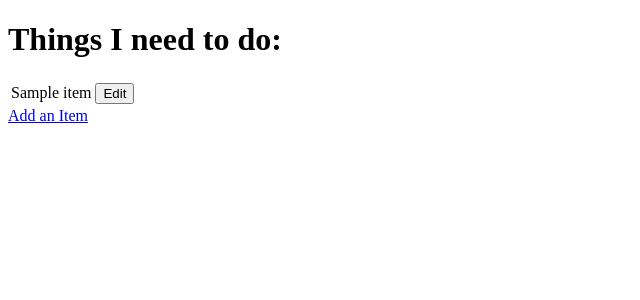
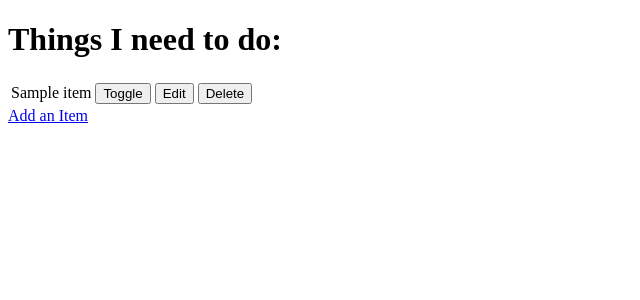
Before and after one commit to Erik1007/Hello-Django, a Django app: template todo/templates/todo/todo_list.html in a window 1280 px wide. Shown: the top 300 px of the page, without its empty margins (0-640 px from the left). Run offline with Django 3.2, Linux system fonts and the light colour scheme; the template is opened without the code that fills it: most values are stand-ins (such as "Sample title", 1, 10 or a date in 2020); parts of the project's set-up code (start-up, migrations or seed data) failed here and were passed over.

Commit message:
finished CRUD for the project, giving ability to delete list item, toggle list item

```diff
--- a/django_todo1/urls.py
+++ b/django_todo1/urls.py
@@ -15,12 +15,14 @@ Including another URLconf
 """
 from django.contrib import admin
 from django.urls import path
-from todo.views import get_todo_list, add_item, edit_item
+from todo import views
 
 urlpatterns = [
     path('admin/', admin.site.urls),
-    path('', get_todo_list, name='get_todo_list'),
-    path('', add_item, name='add_item'),
-    path('edit/<item_id>', edit_item, name='edit')
+    path('', views.get_todo_list, name='get_todo_list'),
+    path('', views.add_item, name='add_item'),
+    path('edit/<item_id>', views.edit_item, name='edit'),
+    path('toggle/<item_id>', views.toggle_item, name='toggle'),
+    path('delete/<item_id>', views.delete_item, name='delete')
 
 ]
--- a/todo/templates/todo/todo_list.html
+++ b/todo/templates/todo/todo_list.html
@@ -21,8 +21,20 @@
                 <td>{{ item.name }}</td>
             {% endif %}
             <td>
+                <a href="/toggle/{{ item.id }}">
+                    <button>Toggle</button>
+
+                </a>
+            </td>
+            <td>
                 <a href="/edit/{{ item.id }}">
                     <button>Edit</button>
+
+                </a>
+            </td>
+            <td>
+                <a href="/delete/{{ item.id }}">
+                    <button>Delete</button>
 
                 </a>
             </td>
```
Also changed, not shown: todo/views.py (+13 -0 lines).
